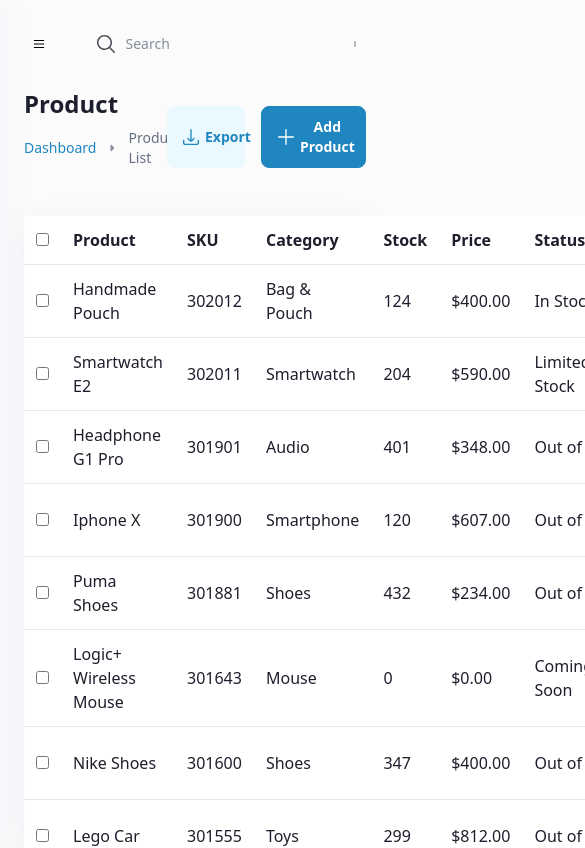
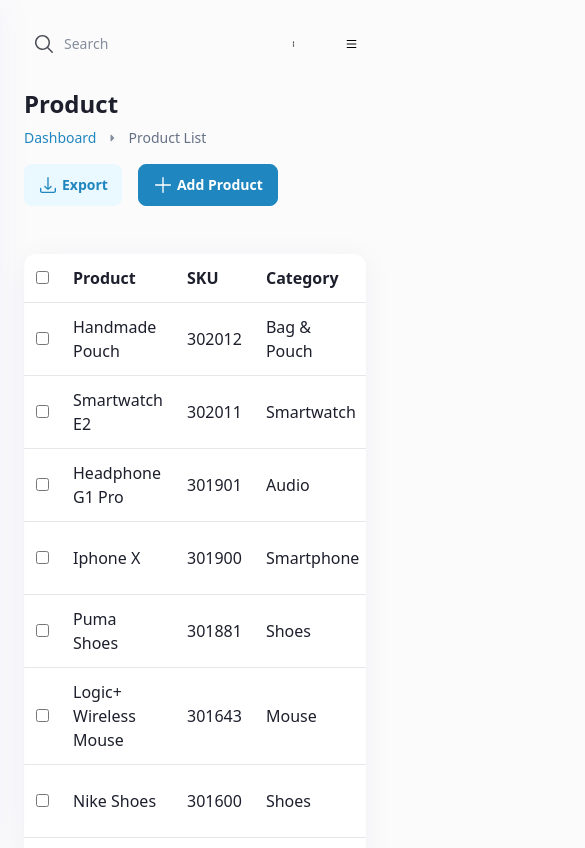
Before and after one commit to SisodiyaAakash/mytech, a Next.js app: page /product in a window 390 px wide. Shown: the top 848 px of the page, 585 px wide, since content can reach past the window. Built offline with nearby package versions, Linux system fonts and the light colour scheme.

Commit message:
Minor changes in the table in the product listing page

```diff
--- a/app/comp/header.js
+++ b/app/comp/header.js
@@ -8,20 +8,6 @@ export default function Header({ onToggleSidebar }) {
 
   return (
     <header className="flex items-center gap-8 justify-between p-6">
-      {/* Hamburger Menu for Mobile */}
-      <button
-        className="md:hidden block p-2"
-        onClick={onToggleSidebar}
-        aria-label="Toggle Sidebar"
-      >
-        <Image
-          src="/icons/hamburger.svg"
-          alt="Menu Icon"
-          width={24}
-          height={24}
-        />
-      </button>
-
       {/* Search Area */}
       <div className="flex items-center gap-2 p-2 flex-grow">
         <Image
@@ -112,6 +98,20 @@ export default function Header({ onToggleSidebar }) {
           </div>
         </div>
       </div>
+
+      {/* Hamburger Menu for Mobile */}
+      <button
+        className="md:hidden block p-2"
+        onClick={onToggleSidebar}
+        aria-label="Toggle Sidebar"
+      >
+        <Image
+          src="/icons/hamburger.svg"
+          alt="Menu Icon"
+          width={24}
+          height={24}
+        />
+      </button>
     </header>
   );
 }
--- a/app/product/page.js
+++ b/app/product/page.js
@@ -135,7 +135,7 @@ export default function Product() {
       </Head>
       <div className="product-page px-6">
         {/* Heading Area */}
-        <div className="heading-area flex justify-between items-end">
+        <div className="heading-area flex flex-wrap justify-between items-end gap-4">
           <div>
             <h1 className="text-2xl font-semibold mb-2">Product</h1>
             <nav className="breadcrumb text-sm font-medium flex items-center gap-2">
@@ -201,8 +201,8 @@ export default function Product() {
         <div className="filter-area p-6"></div>
 
         {/* Product Listing Area */}
-        <div className="product-listing rounded-xl shadow-shadow2">
-          <table className="w-full text-left border-collapse">
+        <div className="product-listing rounded-xl shadow-shadow2 overflow-x-auto">
+          <table className="w-full text-left border-collapse min-w-[600px]">
             <thead>
               <tr className="bg-white">
                 <th className="p-3 border-b">
```
Also changed, not shown: 1 other file (tests, documents, lock files or other folders).
